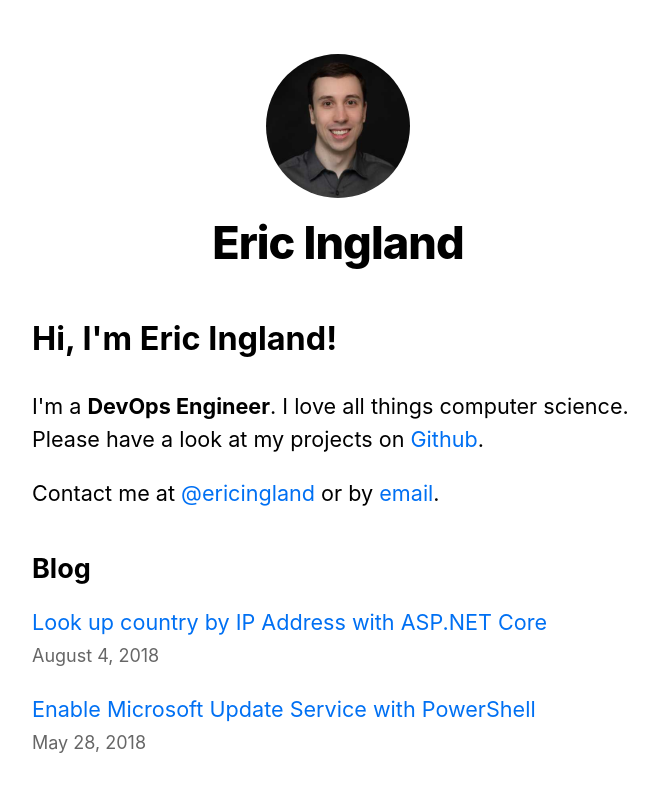
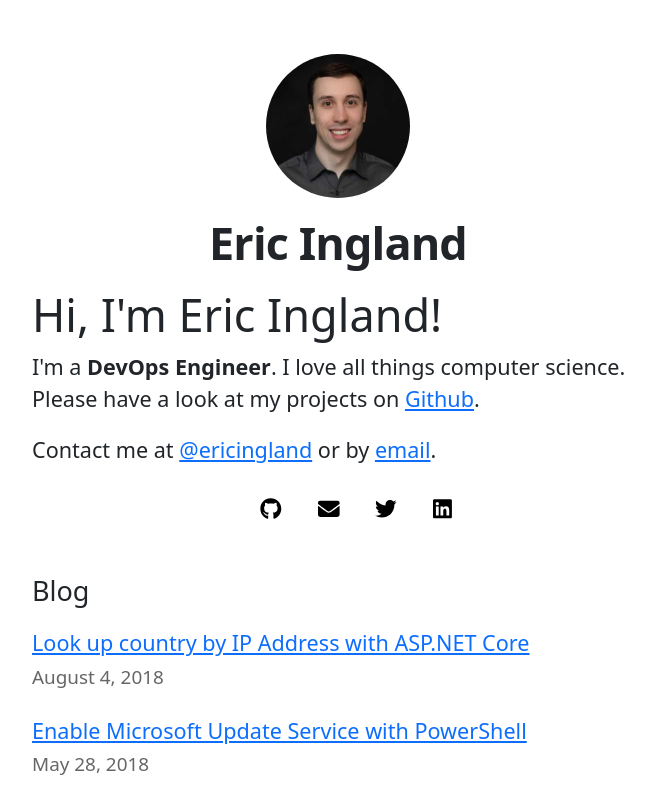
Before and after one commit to eingland/eingland-site, a Next.js app: page / in a window 1280 px wide. Shown: the top 785 px of the page, without its empty margins (302-960 px from the left). Built offline with nearby package versions, Linux system fonts and the light colour scheme.

Commit message:
Add link buttons

```diff
--- a/components/layout.js
+++ b/components/layout.js
@@ -4,8 +4,15 @@ import styles from './layout.module.css'
 import utilStyles from '../styles/utils.module.css'
 import Link from 'next/link'
 
+import { library } from '@fortawesome/fontawesome-svg-core'
+import { fab } from '@fortawesome/free-brands-svg-icons'
+import { faEnvelope } from '@fortawesome/free-solid-svg-icons'
+import 'bootstrap/dist/css/bootstrap.min.css'
+
+library.add(fab, faEnvelope)
+
 const name = 'Eric Ingland'
-export const siteTitle = 'Next.js Sample Website'
+export const siteTitle = 'Eric Ingland Website'
 
 export default function Layout({ children, home }) {
   return (
--- a/package.json
+++ b/package.json
@@ -6,12 +6,18 @@
     "start": "next start"
   },
   "dependencies": {
+    "@fortawesome/fontawesome-svg-core": "^1.2.36",
+    "@fortawesome/free-brands-svg-icons": "^5.15.4",
+    "@fortawesome/free-solid-svg-icons": "^5.15.4",
+    "@fortawesome/react-fontawesome": "^0.1.16",
+    "bootstrap": "^5.1.3",
     "date-fns": "^2.27.0",
     "gray-matter": "^4.0.3",
     "next": "latest",
     "postcss-flexbugs-fixes": "^5.0.2",
     "postcss-preset-env": "^7.0.1",
     "react": "17.0.2",
+    "react-bootstrap": "^2.0.3",
     "react-dom": "17.0.2",
     "remark": "^14.0.2",
     "remark-html": "^15.0.1",
--- a/pages/index.js
+++ b/pages/index.js
@@ -3,6 +3,8 @@ import Layout, { siteTitle } from '../components/layout'
 import utilStyles from '../styles/utils.module.css'
 import Link from 'next/link'
 import Date from '../components/date'
+import { FontAwesomeIcon } from '@fortawesome/react-fontawesome'
+
 
 import { getSortedPostsData } from '../lib/posts'
 
@@ -28,6 +30,28 @@ export default function Home ({ allPostsData }) {
               I love all things computer science.
               Please have a look at my projects on <a href="http://github.com/eingland">Github</a>.</p>
         <p>Contact me at <a href="http://twitter.com/ericingland">@ericingland</a> or by <a href="mailto:ingland.eric@gmail.com">email</a>.</p>
+        <ul style={{ display: 'flex', flex: 1, alignItems: 'center', justifyContent: 'center' }}>
+          <li className="nav-link">
+            <a href="http://github.com/eingland">
+              <FontAwesomeIcon icon={['fab', 'github']} style={{ color: '#000000' }} />
+            </a>
+          </li>
+          <li className="nav-link">
+            <a href="mailto:ingland.eric@gmail.com">
+              <FontAwesomeIcon icon="envelope" style={{ color: '#000000' }} />
+            </a>
+          </li>
+          <li className="nav-link">
+            <a href="http://twitter.com/ericingland">
+              <FontAwesomeIcon icon={['fab', 'twitter']} style={{ color: '#000000' }} />
+            </a>
+          </li>
+          <li className="nav-link">
+            <a href="http://linkedin.com/in/ericingland">
+              <FontAwesomeIcon icon={['fab', 'linkedin']} style={{ color: '#000000' }} />
+            </a>
+          </li>
+        </ul>
       </section>
       <section className={`${utilStyles.headingMd} ${utilStyles.padding1px}`}>
         <h2 className={utilStyles.headingLg}>Blog</h2>
```
Also changed, not shown: 1 other file (tests, documents, lock files or other folders).
